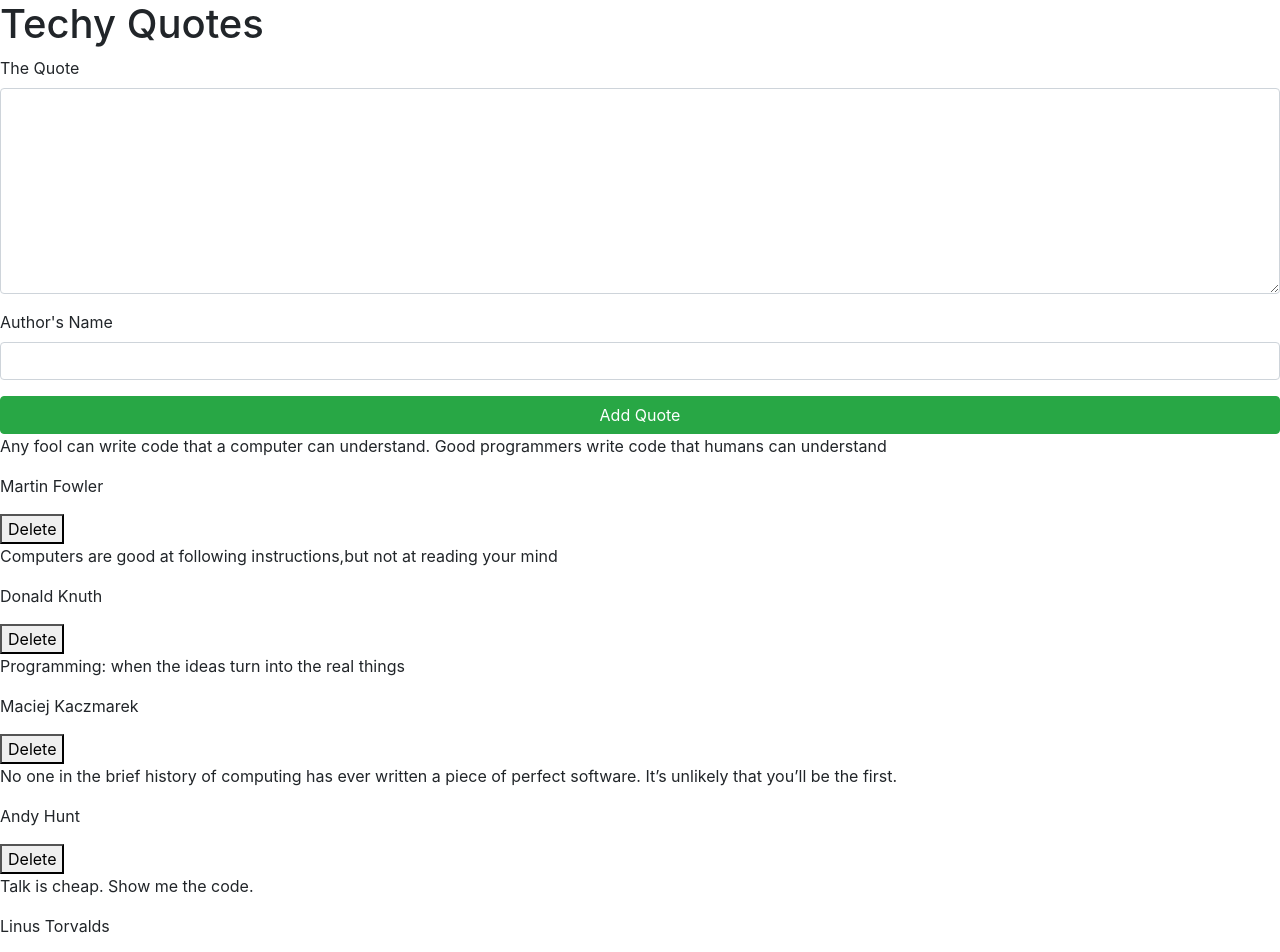
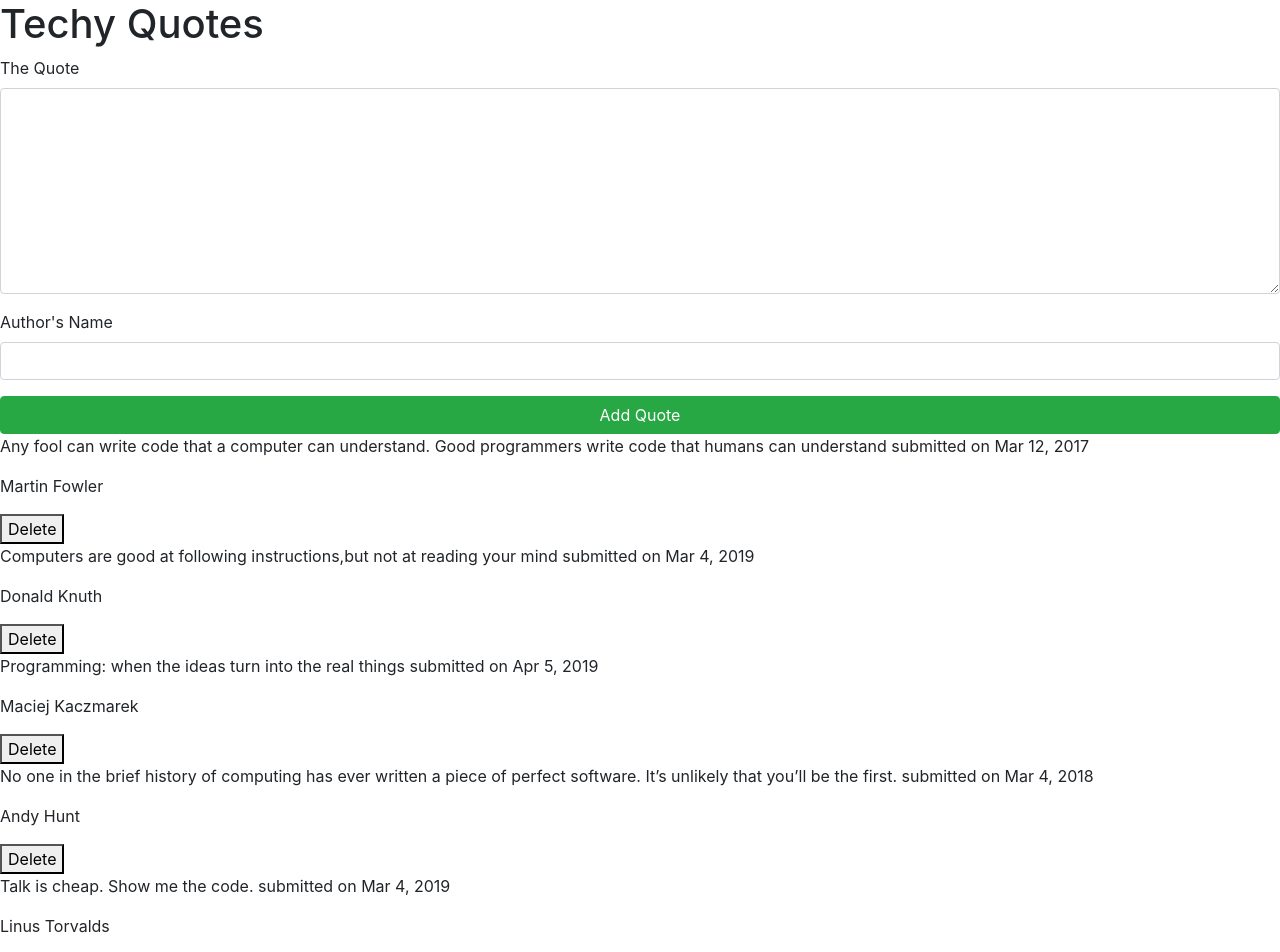
Before and after one commit to perpyotieno/Quotes, an Angular app: page / in a window 1280 px wide. Shown: the top 952 px of the page. Built offline with nearby package versions, Linux system fonts and the light colour scheme.

Commit message:
add the a time-count pipe that should allow the user to see the time they added a quote

```diff
--- a/src/app/app.module.ts
+++ b/src/app/app.module.ts
@@ -6,13 +6,15 @@ import { AppComponent } from './app.component';
 import { QuoteComponent } from './quote/quote.component';
 import { QuoteAuthorComponent } from './quote-author/quote-author.component';
 import { QuoteFormComponent } from './quote-form/quote-form.component';
+import { DateCountPipe } from './date-count.pipe';
 
 @NgModule({
   declarations: [
     AppComponent,
     QuoteComponent,
     QuoteAuthorComponent,
-    QuoteFormComponent
+    QuoteFormComponent,
+    DateCountPipe
   ],
   imports: [
     BrowserModule,
--- /dev/null
+++ b/src/app/date-count.pipe.ts
@@ -0,0 +1,12 @@
+import { Pipe, PipeTransform } from '@angular/core';
+
+@Pipe({
+  name: 'dateCount'
+})
+export class DateCountPipe implements PipeTransform {
+
+  transform(value: any, args?: any): any {
+    return null;
+  }
+
+}
--- a/src/app/quote-form/quote-form.component.ts
+++ b/src/app/quote-form/quote-form.component.ts
@@ -7,10 +7,11 @@ import {Quote} from "src/app/quote";
   styleUrls: ['./quote-form.component.css']
 })
 export class QuoteFormComponent implements OnInit {
-  newQuote=new Quote(0,"","");
+  newQuote=new Quote(0,"","",new Date(),0,0);
 @Output() addQuote=new EventEmitter<Quote>();
 submitQuote(){
   this.addQuote.emit(this.newQuote);
+  this.newQuote = new Quote(0,"","","",new Date(),0,0);
 }
   constructor() { }
 
--- a/src/app/quote/quote.component.html
+++ b/src/app/quote/quote.component.html
@@ -1,6 +1,11 @@
 <h1>Techy Quotes</h1>
 <app-quote-form (addQuote)="addNewQuote($event)"></app-quote-form>
 <div *ngFor="let quote of quotes;let i = index">
-  <p>{{quote.theQuote}}</p>
+  <p>{{quote.theQuote}} submitted on {{quote.postedDate|date}}</p>
+
   <app-quote-author [quote]="quote" (isComplete)="completeQuote($event,i)"></app-quote-author>
 </div>
+
+<!-- <p appHighlight *ngIf="hUpvote()===quote.upVotes && quote.upVotes>0"><strong>Quote:</strong>{{quote.theQuote}}</p>
+
+<p><strong>Written</strong> {{quote.postedDate|timeAgo}} <strong> By:</strong>{{quote.theQuote}}</p> -->
--- a/src/app/quote/quote.component.ts
+++ b/src/app/quote/quote.component.ts
@@ -1,4 +1,4 @@
-import { Component, OnInit } from '@angular/core';
+import { Component, OnInit,Input,Output,EventEmitter } from '@angular/core';
 import {Quote} from "../quote"
 
 @Component({
@@ -8,11 +8,11 @@ import {Quote} from "../quote"
 })
 export class QuoteComponent implements OnInit {
   quotes = [
-    new Quote(1,"Any fool can write code that a computer can understand. Good programmers write code that humans can understand","Martin Fowler"),
-    new Quote(2,"Computers are good at following instructions,but not at reading your mind", "Donald Knuth"),
-    new Quote(3,"Programming: when the ideas turn into the real things", "Maciej Kaczmarek"),
-    new Quote(4,"No one in the brief history of computing has ever written a piece of perfect software. It’s unlikely that you’ll be the first. ", "Andy Hunt"),
-    new Quote(5,"Talk is cheap. Show me the code.", "Linus Torvalds"),
+    new Quote(1,"Any fool can write code that a computer can understand. Good programmers write code that humans can understand","Martin Fowler",new Date(2017,2,12)),
+    new Quote(2,"Computers are good at following instructions,but not at reading your mind", "Donald Knuth",new Date(2019,2,4)),
+    new Quote(3,"Programming: when the ideas turn into the real things", "Maciej Kaczmarek",new Date(2019,3,5)),
+    new Quote(4,"No one in the brief history of computing has ever written a piece of perfect software. It’s unlikely that you’ll be the first. ", "Andy Hunt",new Date(2018,2,4)),
+    new Quote(5,"Talk is cheap. Show me the code.", "Linus Torvalds",new Date(2019,2,4)),
   ]
   addNewQuote(quote){
     let quoteLength = this.quotes.length;
@@ -28,7 +28,18 @@ export class QuoteComponent implements OnInit {
       }
     }
   }
-
+ upVotes=0;
+ downVotes=0;
+ timePass=0;
+ upvote(i){
+   this.quotes[i].upVotes +=1;
+ }
+ downvote(i){
+   this.quotes[i].downVotes +=1;
+ }
+ timepassed(){
+   this.timePass =0;
+ }
   constructor() { }
 
   ngOnInit() {
```
Also changed, not shown: 1 other file (tests, documents, lock files or other folders).
